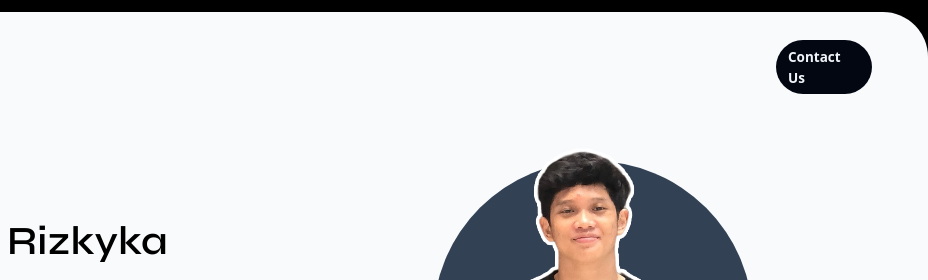
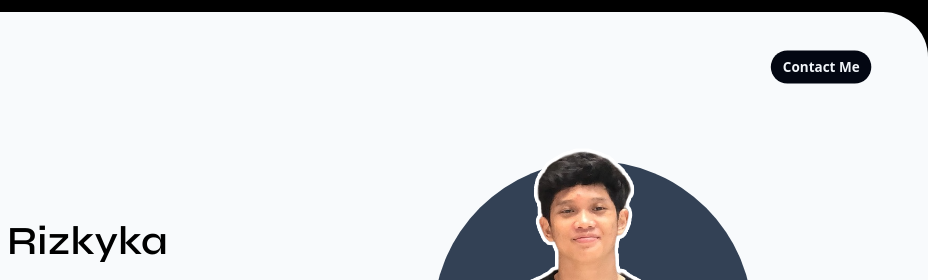
Before and after one commit to ditorizkyka/Portofolio, a website: page index.html in a window 1280 px wide. Shown: the top 280 px of the page, 352-1280 px from the left. Drawn offline with Linux system fonts and the light colour scheme; files whose address does not match are found by name.

Commit message:
3rd di bagian contact

```diff
--- a/index.html
+++ b/index.html
@@ -19,8 +19,8 @@
                             <img src="dist/img/logoblack-PhotoRoom.png-PhotoRoom.png">
                         </div>
                         <div class="flex justify-end mr-10 z-10 w-40 ">
-                            <a href="https://www.instagram.com/ditorizkyka_/" class="scale-[75%] btn bg-gray-950 text-slate-100 text-sm md:text-lg md:w-32">
-                                <span>Contact Us</span>
+                            <a href="https://www.instagram.com/ditorizkyka_/" class="scale-[75%] btn bg-gray-950 text-slate-100 text-sm md:text-lg md:w-36">
+                                <span>Contact Me</span>
                             </a>
                             <!-- <a href="" class="w-10 hover:bg-slate-200 hover:transition hover:duration-700 hover:ease-in">
                                 <svg class="focus:rotate-90" id="more" xmlns="http://www.w3.org/2000/svg" fill="none" viewBox="0 0 24 24" strokeWidth={1.5} stroke="currentColor" className="w-6 h-6">
```
